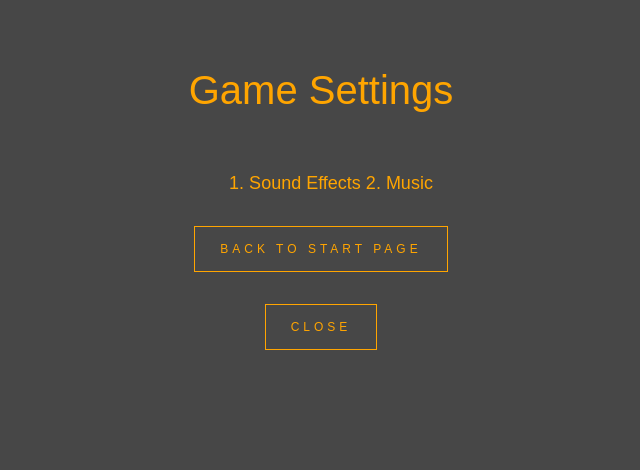
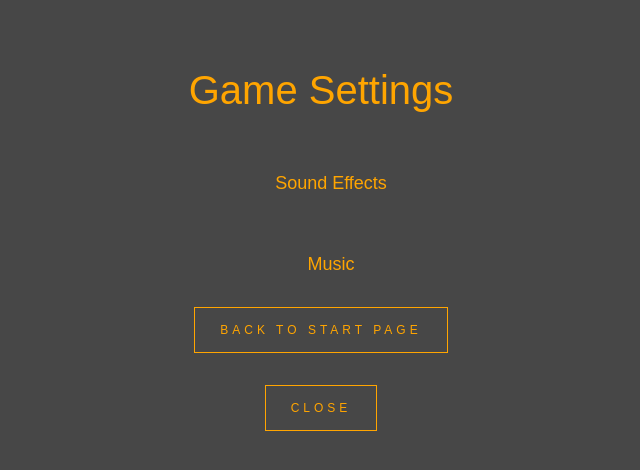
Before and after one commit to calumjs1/Web-Programming, a plain HTML site: page Settings.html in a window 1280 px wide. Shown: the whole page, without its empty margins (319-959 px from the left). Drawn offline with Linux system fonts and the light colour scheme.

Commit message:
Update Settings.html

```diff
--- a/Settings.html
+++ b/Settings.html
@@ -13,8 +13,11 @@
         </section>
 
         <div class = "Setting1">
-            1. Sound Effects
-            2. Music
+            Sound Effects
+        </div>
+
+        <div class = "Setting1">
+            Music
         </div>
 
         <div class="Back">
```
